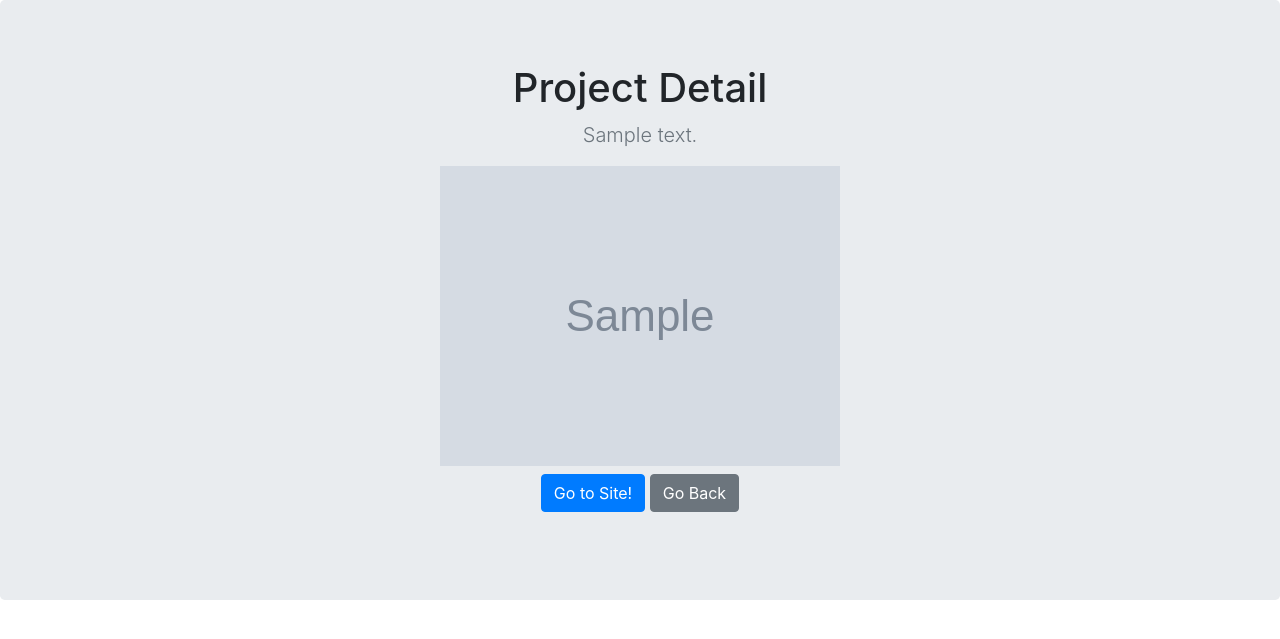
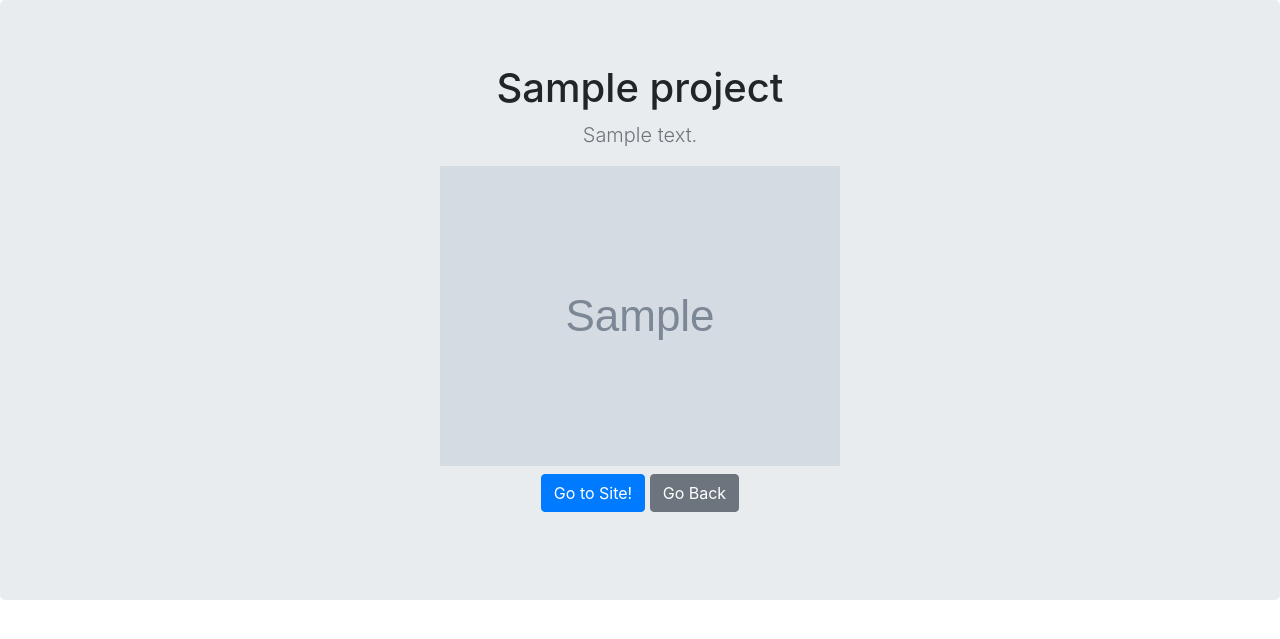
Before and after one commit to rmaghsoudi/djangoPortfolio, a Django app: page /projects/1 in a window 1280 px wide. Shown: the top 639 px of the page. Run offline with Django 3.2, Linux system fonts and the light colour scheme; tables that the repository leaves empty hold one stand-in row (values such as "Sample post"); grey boxes marked "Sample" are stand-in pictures; some libraries are stand-ins or nearby versions.

Commit message:
added project name to detail page

```diff
--- a/projects/templates/projects/detail.html
+++ b/projects/templates/projects/detail.html
@@ -82,7 +82,7 @@
     <main role="main">
       <section class="jumbotron text-center">
         <div class="container">
-          <h1>Project Detail</h1>
+          <h1>{{ project.name }}</h1>
           <p class="lead text-muted">
             {{ project.summary }}
           </p>
```
